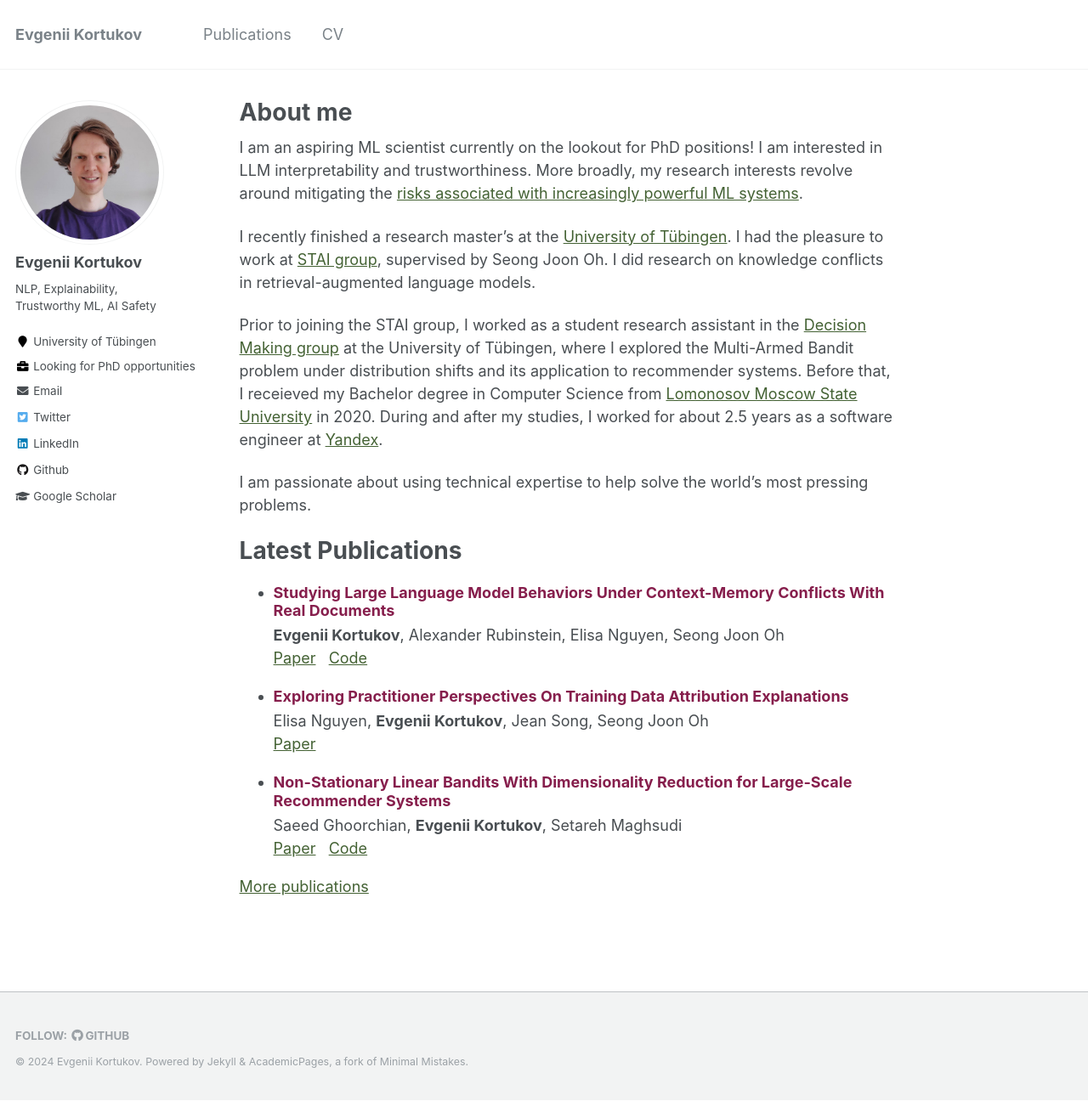
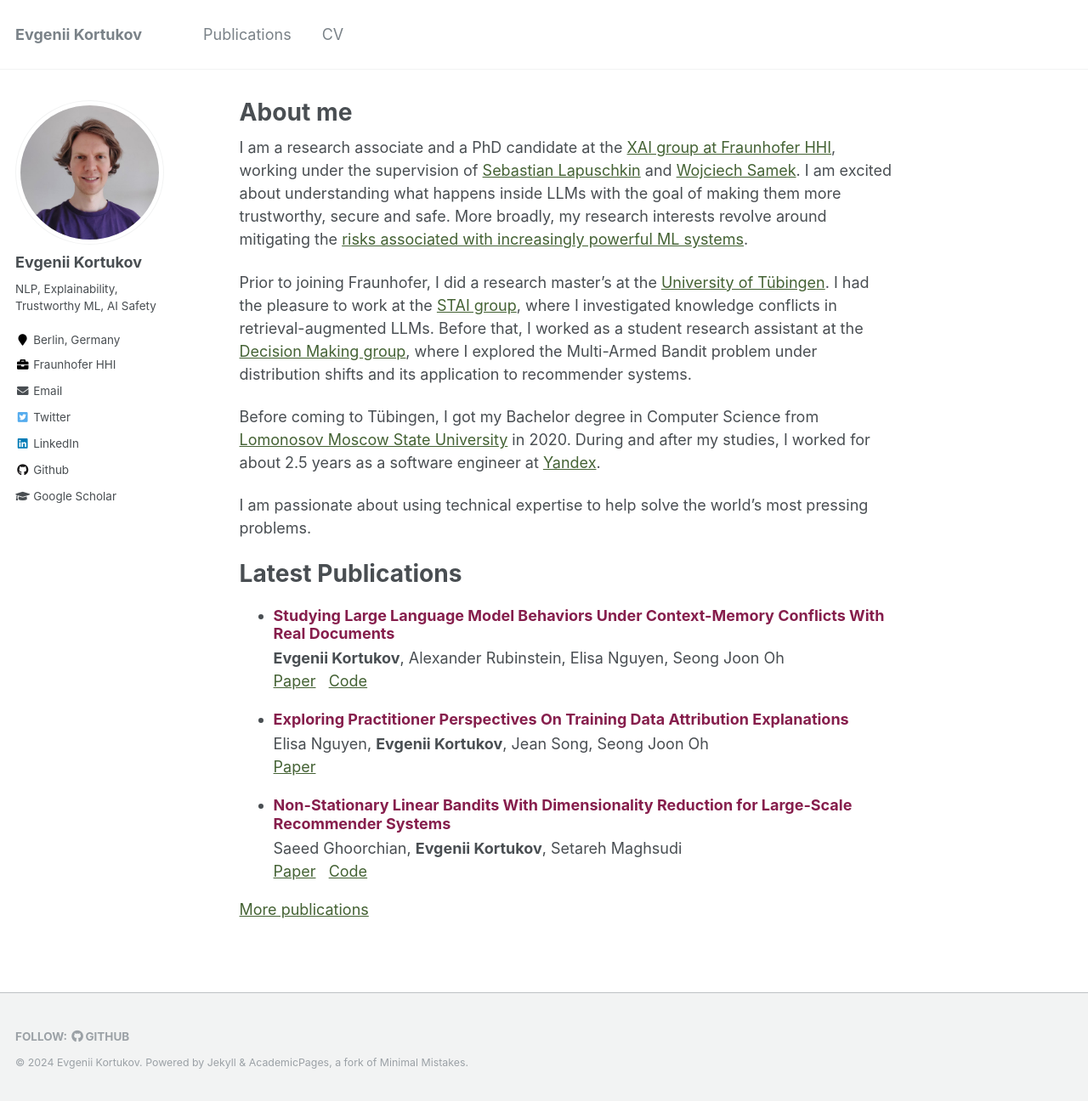
Before and after one commit to kortukov/kortukov.github.io, a Jekyll site: the page built from _pages/about.md, in a window 1280 px wide and 1296 px high. Shown: the whole window at 85% size. Built offline with Jekyll 4.4.1, drawn with Linux system fonts in a browser that asks for light colours.

Commit message:
Update main page upon joining Fraunhofer

```diff
--- a/_config.yml
+++ b/_config.yml
@@ -83,10 +83,10 @@ author:
   name             : "Evgenii Kortukov"
   avatar           : "portrait.jpg"
   bio              : "NLP, Explainability, Trustworthy ML, AI Safety"
-  location         : "University of Tübingen"
-  location_uri     : "https://uni-tuebingen.de/en/"
-  employer         : "Looking for PhD opportunities"
-  employer_uri     :
+  location         : "Berlin, Germany"
+  location_uri     :
+  employer         : "Fraunhofer HHI"
+  employer_uri     : "https://www.hhi.fraunhofer.de/en/departments/ai/research-groups/explainable-artificial-intelligence.html"
   pubmed           :
   googlescholar    : "https://scholar.google.com/citations?user=7qTZ4NEAAAAJ&hl=en&oi=ao"
   email            : "ee{last_name}gmail.com"
--- a/_pages/about.md
+++ b/_pages/about.md
@@ -7,14 +7,15 @@ redirect_from:
   - /about/
   - /about.html
 ---
-I am an aspiring ML scientist currently on the lookout for PhD positions! I am interested in LLM interpretability and trustworthiness.
+I am a research associate and a PhD candidate at the [XAI group at Fraunhofer HHI](https://www.hhi.fraunhofer.de/en/departments/ai/research-groups/explainable-artificial-intelligence.html), working under the supervision of [Sebastian Lapuschkin](https://iphome.hhi.de/lapuschkin/) and [Wojciech Samek](https://iphome.hhi.de/samek/).
+I am excited about understanding what happens inside LLMs with the goal of making them more trustworthy, secure and safe.
 More broadly, my research interests revolve around mitigating the [risks associated with increasingly powerful ML systems](https://80000hours.org/problem-profiles/artificial-intelligence/).
 
-I recently finished a research master's at the [University of Tübingen](https://uni-tuebingen.de/en/).
-I had the pleasure to work at [STAI group](https://scalabletrustworthyai.github.io/), supervised by Seong Joon Oh. I did research on knowledge conflicts in retrieval-augmented language models.
+Prior to joining Fraunhofer, I did a research master's at the [University of Tübingen](https://uni-tuebingen.de/en/).
+I had the pleasure to work at the [STAI group](https://scalabletrustworthyai.github.io/member/joon/), where I investigated  knowledge conflicts in retrieval-augmented LLMs.
+Before that, I worked as a student research assistant at the [Decision Making group](https://uni-tuebingen.de/en/fakultaeten/mathematisch-naturwissenschaftliche-fakultaet/fachbereiche/informatik/lehrstuehle/decision-making/), where I explored the Multi-Armed Bandit problem under distribution shifts and its application to recommender systems.
 
-Prior to joining the STAI group, I worked as a student research assistant in the [Decision Making group](https://uni-tuebingen.de/en/fakultaeten/mathematisch-naturwissenschaftliche-fakultaet/fachbereiche/informatik/lehrstuehle/decision-making/) at the University of Tübingen, where I explored the Multi-Armed Bandit problem under distribution shifts and its application to recommender systems.
-Before that, I receieved my Bachelor degree in Computer Science from [Lomonosov Moscow State University](https://www.msu.ru/en/) in 2020. During and after my studies, I worked for about 2.5 years as a software engineer at [Yandex](https://yandex.com/company).
+Before coming to Tübingen, I got my Bachelor degree in Computer Science from [Lomonosov Moscow State University](https://www.msu.ru/en/) in 2020. During and after my studies, I worked for about 2.5 years as a software engineer at [Yandex](https://yandex.com/company).
 
 
 I am passionate about using technical expertise to help solve the world's most pressing problems.
```
